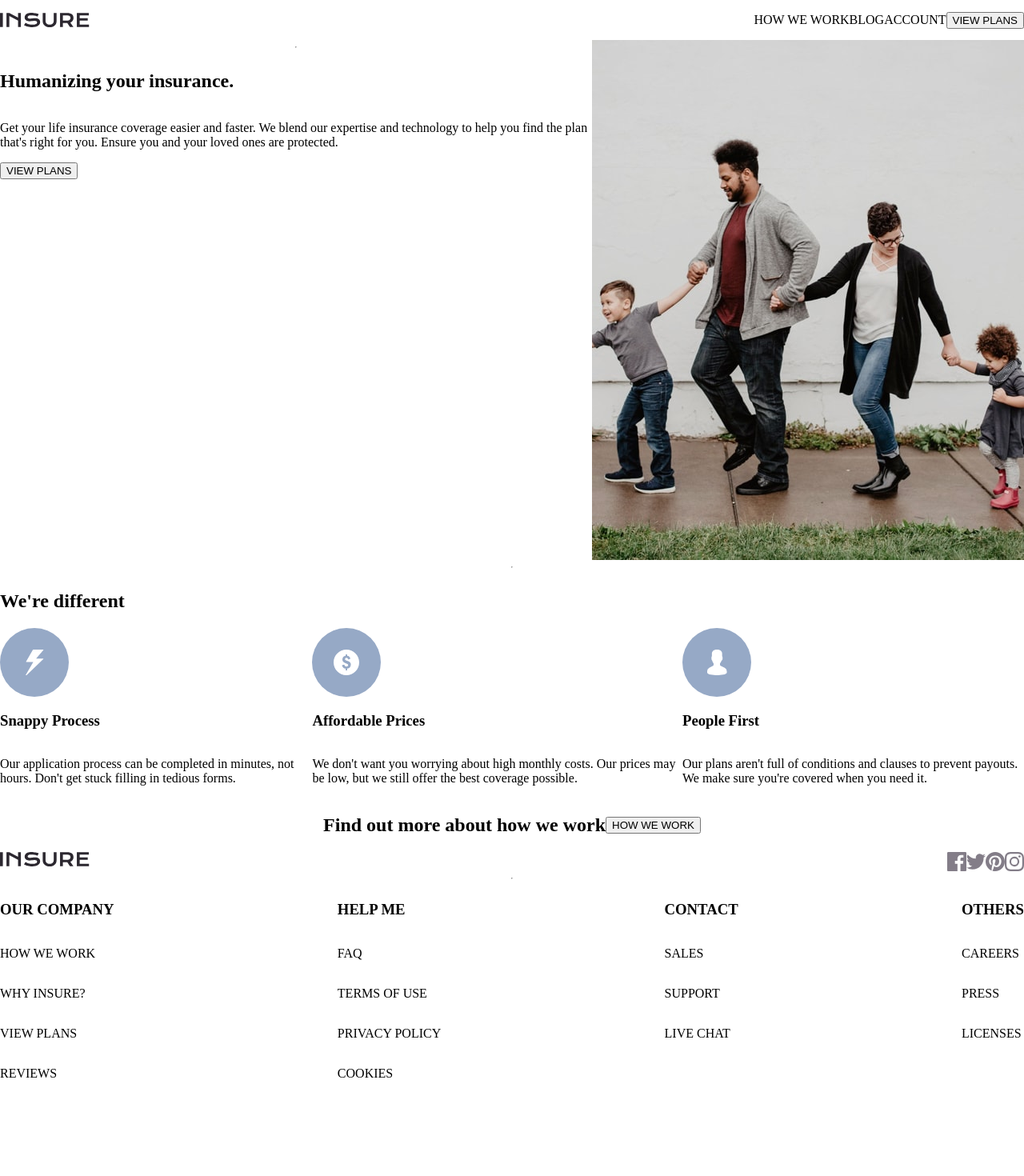
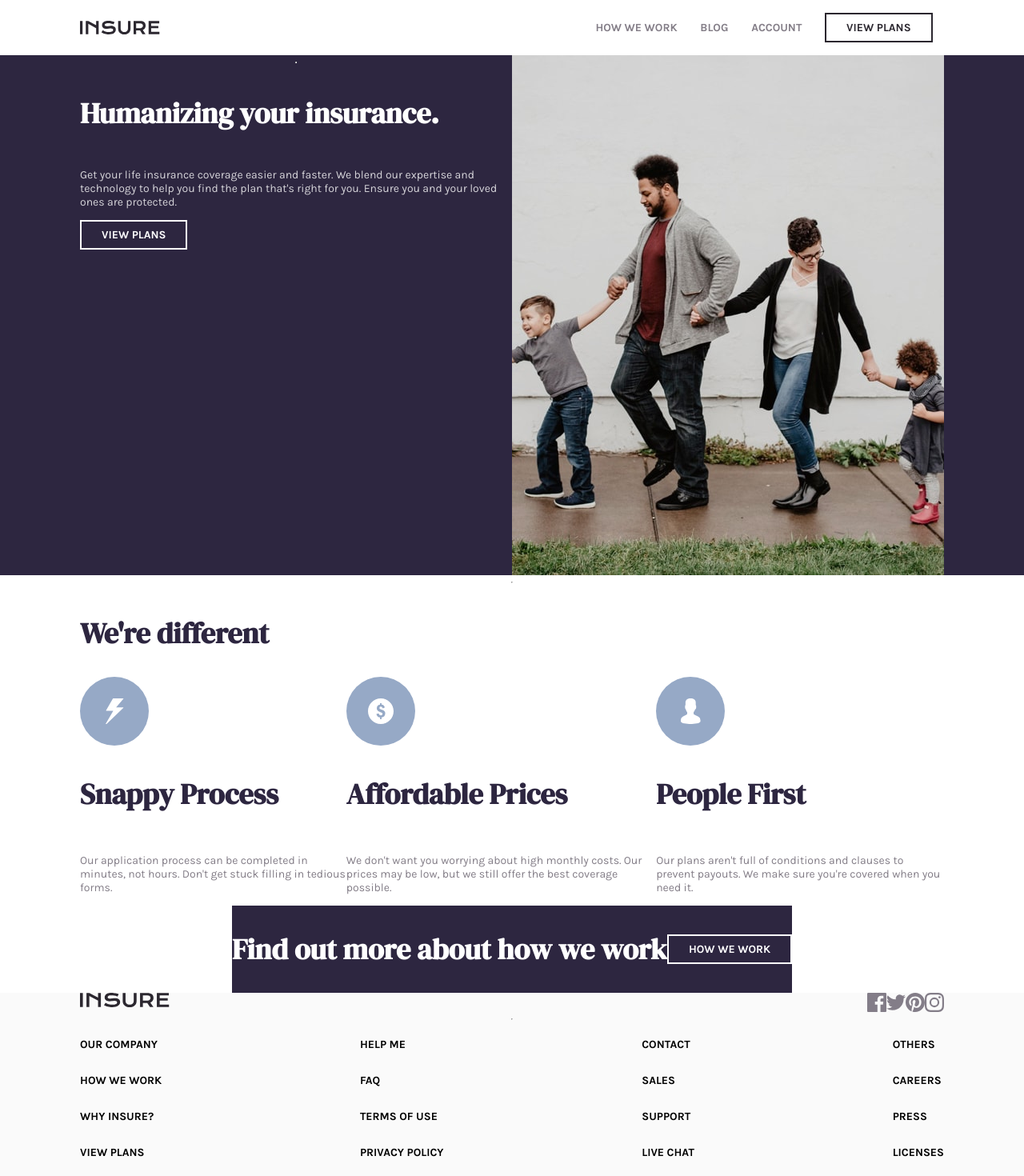
Before and after one commit to VasuBeachoo/insure-landing-page, a React (Create React App) app: page / in a window 1280 px wide. Shown: the top 1470 px of the page at 80% size. Before the commit the page ends 1367 px from the top, so only its background shows below. Built offline with nearby package versions, Linux system fonts and the light colour scheme.

Commit message:
Style header component

```diff
--- a/src/App.js
+++ b/src/App.js
@@ -53,7 +53,7 @@ const App = () => {
         </section>
         <section className="features">
           <hr className="features__hr" />
-          <h1 className="features__heading">We're different</h1>
+          <h1 className="features__section-heading">We're different</h1>
           <div className="features__container">
             {features.map((feature) => (
               <Feature
--- a/src/components/Feature.jsx
+++ b/src/components/Feature.jsx
@@ -7,7 +7,7 @@ const Feature = ({
 }) => {
   return (
     <div className={`${block}__feature`}>
-      <img src={iconSrc} alt={iconAlt} className={`${block}__icoon`} />
+      <img src={iconSrc} alt={iconAlt} className={`${block}__icon`} />
       <h3 className={`${block}__heading`}>{headingText}</h3>
       <p className={`${block}__paragraph`}>{paragraphText}</p>
     </div>
--- a/src/css/style.css
+++ b/src/css/style.css
@@ -1,3 +1,4 @@
+@import url("https://fonts.googleapis.com/css2?family=DM+Serif+Display&family=Karla:wght@400;700&display=swap");
 body {
   margin: 0;
 }
@@ -49,7 +50,39 @@ body {
   -webkit-box-align: center;
       -ms-flex-align: center;
           align-items: center;
+  -webkit-box-sizing: border-box;
+          box-sizing: border-box;
   width: 100%;
+  padding: 12px 100px 12px;
+  background-color: white;
+  -webkit-user-select: none;
+     -moz-user-select: none;
+      -ms-user-select: none;
+          user-select: none;
+}
+
+.header h1,
+.header h2,
+.header h3 {
+  color: #2d2640;
+}
+
+.header p {
+  color: #837d87;
+}
+
+.header button {
+  color: #2b272f;
+  border-color: #2b272f;
+}
+
+.header button:hover {
+  background-color: #2b272f;
+  color: white;
+}
+
+.header__logo {
+  width: 100px;
 }
 
 .header__links {
@@ -65,6 +98,39 @@ body {
   -webkit-box-align: center;
       -ms-flex-align: center;
           align-items: center;
+  width: 450px;
+}
+
+.header__link {
+  font-family: "Karla", sans-serif;
+  font-size: 14px;
+  font-weight: 700;
+  -webkit-transition: 0.2s;
+  transition: 0.2s;
+}
+
+.header__link:hover {
+  cursor: pointer;
+}
+
+.header__link:hover {
+  color: #2b272f;
+}
+
+.header__btn {
+  all: unset;
+  font-family: "Karla", sans-serif;
+  font-size: 14px;
+  font-weight: 700;
+  text-align: center;
+  border: 2px solid;
+  padding: 8px 25px;
+  -webkit-transition: 0.25s;
+  transition: 0.25s;
+}
+
+.header__btn:hover {
+  cursor: pointer;
 }
 
 .intro {
@@ -81,7 +147,27 @@ body {
   -webkit-box-align: start;
       -ms-flex-align: start;
           align-items: flex-start;
+  -webkit-box-sizing: border-box;
+          box-sizing: border-box;
   width: 100%;
+  padding: 0 100px 0;
+  background-color: #2d2640;
+  color: white;
+}
+
+.intro__paragraph {
+  opacity: 0.8;
+}
+
+.intro button {
+  background-color: #2d2640;
+  color: white;
+  border-color: white;
+}
+
+.intro button:hover {
+  background-color: white;
+  color: #2d2640;
 }
 
 .intro__container {
@@ -100,6 +186,32 @@ body {
           align-items: flex-start;
 }
 
+.intro__heading {
+  font-family: "DM Serif Display", serif;
+  font-size: 36px;
+}
+
+.intro__paragraph {
+  font-family: "Karla", sans-serif;
+  font-size: 14px;
+}
+
+.intro__btn {
+  all: unset;
+  font-family: "Karla", sans-serif;
+  font-size: 14px;
+  font-weight: 700;
+  text-align: center;
+  border: 2px solid;
+  padding: 8px 25px;
+  -webkit-transition: 0.25s;
+  transition: 0.25s;
+}
+
+.intro__btn:hover {
+  cursor: pointer;
+}
+
 .features {
   display: -webkit-box;
   display: -ms-flexbox;
@@ -114,7 +226,36 @@ body {
   -webkit-box-align: start;
       -ms-flex-align: start;
           align-items: flex-start;
+  -webkit-box-sizing: border-box;
+          box-sizing: border-box;
   width: 100%;
+  padding: 0 100px 0;
+  background-color: white;
+}
+
+.features h1,
+.features h2,
+.features h3 {
+  color: #2d2640;
+}
+
+.features p {
+  color: #837d87;
+}
+
+.features button {
+  color: #2b272f;
+  border-color: #2b272f;
+}
+
+.features button:hover {
+  background-color: #2b272f;
+  color: white;
+}
+
+.features__section-heading {
+  font-family: "DM Serif Display", serif;
+  font-size: 36px;
 }
 
 .features__container {
@@ -149,6 +290,16 @@ body {
           align-items: flex-start;
 }
 
+.features__heading {
+  font-family: "DM Serif Display", serif;
+  font-size: 36px;
+}
+
+.features__paragraph {
+  font-family: "Karla", sans-serif;
+  font-size: 14px;
+}
+
 .cta {
   display: -webkit-box;
   display: -ms-flexbox;
@@ -163,7 +314,11 @@ body {
   -webkit-box-align: center;
       -ms-flex-align: center;
           align-items: center;
+  -webkit-box-sizing: border-box;
+          box-sizing: border-box;
   width: 100%;
+  padding: 0 100px 0;
+  background-color: white;
 }
 
 .cta__container {
@@ -180,6 +335,44 @@ body {
   -webkit-box-align: center;
       -ms-flex-align: center;
           align-items: center;
+  background-color: #2d2640;
+  color: white;
+}
+
+.cta__container__paragraph {
+  opacity: 0.8;
+}
+
+.cta__container button {
+  background-color: #2d2640;
+  color: white;
+  border-color: white;
+}
+
+.cta__container button:hover {
+  background-color: white;
+  color: #2d2640;
+}
+
+.cta__heading {
+  font-family: "DM Serif Display", serif;
+  font-size: 36px;
+}
+
+.cta__btn {
+  all: unset;
+  font-family: "Karla", sans-serif;
+  font-size: 14px;
+  font-weight: 700;
+  text-align: center;
+  border: 2px solid;
+  padding: 8px 25px;
+  -webkit-transition: 0.25s;
+  transition: 0.25s;
+}
+
+.cta__btn:hover {
+  cursor: pointer;
 }
 
 .footer {
@@ -196,7 +389,15 @@ body {
   -webkit-box-align: center;
       -ms-flex-align: center;
           align-items: center;
+  -webkit-box-sizing: border-box;
+          box-sizing: border-box;
   width: 100%;
+  padding: 0 100px 0;
+  -webkit-user-select: none;
+     -moz-user-select: none;
+      -ms-user-select: none;
+          user-select: none;
+  background-color: #fafafa;
 }
 
 .footer__container {
@@ -247,4 +448,21 @@ body {
       -ms-flex-align: start;
           align-items: flex-start;
 }
+
+.footer__heading {
+  font-family: "Karla", sans-serif;
+  font-size: 14px;
+}
+
+.footer__link {
+  font-family: "Karla", sans-serif;
+  font-size: 14px;
+  font-weight: 700;
+  -webkit-transition: 0.2s;
+  transition: 0.2s;
+}
+
+.footer__link:hover {
+  cursor: pointer;
+}
 /*# sourceMappingURL=style.css.map */
--- a/src/css/style.scss
+++ b/src/css/style.scss
@@ -1,8 +1,22 @@
 ///////////////////////////////////////
 // IMPORTS ////////////////////////////
 
+@import url("https://fonts.googleapis.com/css2?family=DM+Serif+Display&family=Karla:wght@400;700&display=swap");
+
 ///////////////////////////////////////
 // VARIABLES //////////////////////////
+
+$colors: (
+  Dark-Violet: hsl(256, 26%, 20%),
+  Grayish-Blue: hsl(216, 30%, 68%),
+  Very-Dark-Violet: hsl(270, 9%, 17%),
+  Dark-Grayish-Violet: hsl(273, 4%, 51%),
+  Very-Light-Gray: hsl(0, 0%, 98%),
+  White: hsl(0, 0%, 100%),
+);
+
+$heading-font: "DM Serif Display", serif;
+$body-font: "Karla", sans-serif;
 
 ///////////////////////////////////////
 // MIXINS /////////////////////////////
@@ -14,12 +28,98 @@
   align-items: $align;
 }
 
-@mixin section() {
+@mixin section($padding-top: 0, $padding-bottom: $padding-top) {
+  box-sizing: border-box;
   width: 100%;
+  padding: $padding-top 100px $padding-bottom;
+}
+
+@mixin heading($font-size: 36px) {
+  font-family: $heading-font;
+  font-size: $font-size;
+}
+
+@mixin paragraph($font-size: 14px) {
+  font-family: $body-font;
+  font-size: $font-size;
+}
+
+@mixin link($font-size: 14px) {
+  font-family: $body-font;
+  font-size: $font-size;
+  font-weight: 700;
+  transition: 0.2s;
+
+  &:hover {
+    cursor: pointer;
+  }
+}
+
+@mixin btn() {
+  all: unset;
+  font-family: $body-font;
+  font-size: 14px;
+  font-weight: 700;
+  text-align: center;
+  border: 2px solid;
+  padding: 8px 25px;
+  transition: 0.25s;
+
+  &:hover {
+    cursor: pointer;
+  }
+}
+
+@mixin violet-bg() {
+  background-color: color(Dark-Violet);
+  color: color(White);
+
+  &__paragraph {
+    opacity: 0.8;
+  }
+
+  button {
+    background-color: color(Dark-Violet);
+    color: color(White);
+    border-color: color(White);
+
+    &:hover {
+      background-color: color(White);
+      color: color(Dark-Violet);
+    }
+  }
+}
+
+@mixin white-bg() {
+  background-color: color(White);
+
+  h1,
+  h2,
+  h3 {
+    color: color(Dark-Violet);
+  }
+
+  p {
+    color: color(Dark-Grayish-Violet);
+  }
+
+  button {
+    color: color(Very-Dark-Violet);
+    border-color: color(Very-Dark-Violet);
+
+    &:hover {
+      background-color: color(Very-Dark-Violet);
+      color: color(White);
+    }
+  }
 }
 
 ///////////////////////////////////////
 // FUNCTIONS //////////////////////////
+
+@function color($color-name) {
+  @return map-get($colors, $color-name);
+}
 
 ///////////////////////////////////////
 // STYLES /////////////////////////////
@@ -39,25 +139,62 @@ body {
 
 .header {
   @include flex(row, space-between, center);
-  width: 100%;
+  @include section(12px);
+  @include white-bg();
+  user-select: none;
+
+  &__logo {
+    width: 100px;
+  }
 
   &__links {
     @include flex(row, space-around, center);
+    width: 450px;
+  }
+
+  &__link {
+    @include link(14px);
+
+    &:hover {
+      color: color(Very-Dark-Violet);
+    }
+  }
+
+  &__btn {
+    @include btn();
   }
 }
 
 .intro {
   @include flex(row, center, flex-start);
   @include section();
+  @include violet-bg();
 
   &__container {
     @include flex(column, flex-start, flex-start);
+  }
+
+  &__heading {
+    @include heading();
+  }
+
+  &__paragraph {
+    @include paragraph();
+  }
+
+  &__btn {
+    @include btn();
   }
 }
 
 .features {
   @include flex(column, flex-start, flex-start);
   @include section();
+  @include white-bg();
+
+  &__section-heading {
+    @include heading();
+  }
 
   &__container {
     @include flex(row, space-between, flex-start);
@@ -66,20 +203,40 @@ body {
   &__feature {
     @include flex(column, flex-start, flex-start);
   }
+
+  &__heading {
+    @include heading();
+  }
+
+  &__paragraph {
+    @include paragraph();
+  }
 }
 
 .cta {
   @include flex(column, center, center);
   @include section();
+  background-color: color(White);
 
   &__container {
     @include flex(row, space-between, center);
+    @include violet-bg();
+  }
+
+  &__heading {
+    @include heading();
+  }
+
+  &__btn {
+    @include btn();
   }
 }
 
 .footer {
   @include flex(column, flex-start, center);
-  width: 100%;
+  @include section();
+  user-select: none;
+  background-color: color(Very-Light-Gray);
 
   &__container {
     @include flex(row, space-between, flex-start);
@@ -93,4 +250,12 @@ body {
   &__column {
     @include flex(column, flex-start, flex-start);
   }
+
+  &__heading {
+    @include paragraph();
+  }
+
+  &__link {
+    @include link();
+  }
 }
```
